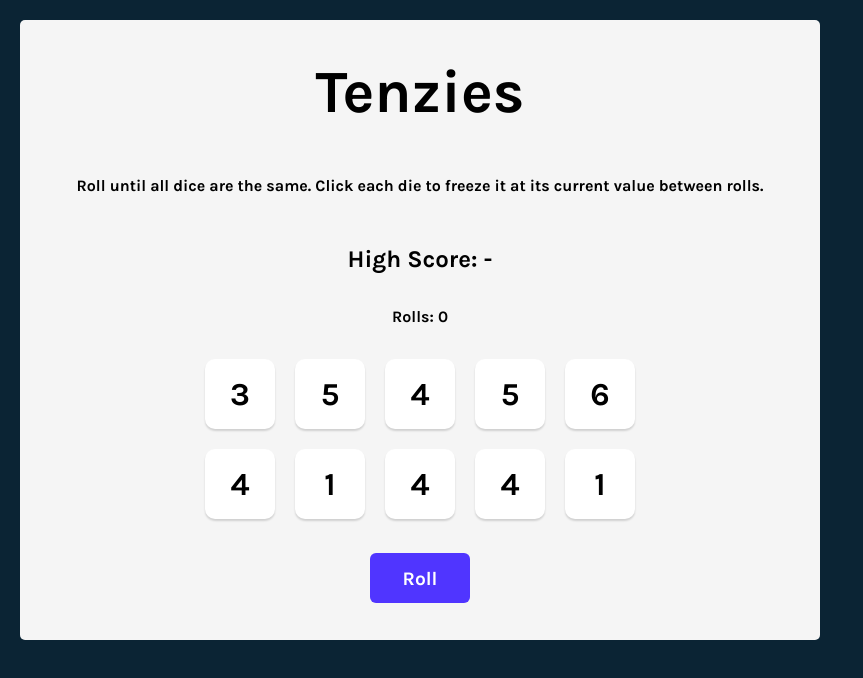
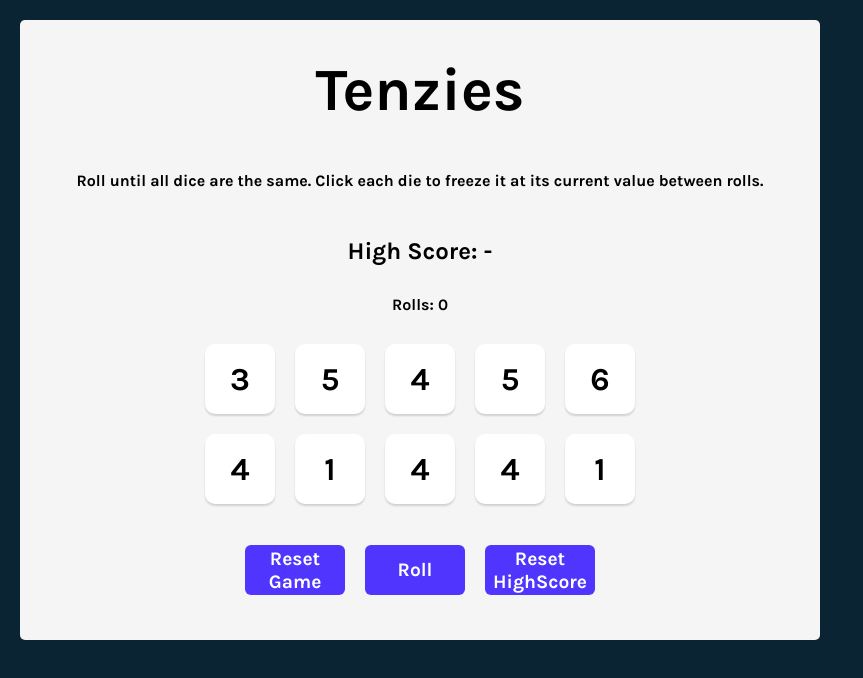
Before and after one commit to Damzdev/Tenzies-Game, a React (Vite) app: page / in a window 1280 px wide. Shown: the top 678 px of the page, without its empty margins (0-863 px from the left). Built offline with nearby package versions, Linux system fonts and the light colour scheme.

Commit message:
Added reset game and reset highscore

```diff
--- a/App.jsx
+++ b/App.jsx
@@ -34,6 +34,17 @@ export default function App() {
 		return newDice
 	}
 
+	const resetGame = () => {
+		setDice(allNewDice())
+		setTenzies(false)
+		setRolls(0)
+	}
+
+	const resetHighScore = () => {
+		setHighScore(Infinity)
+		localStorage.removeItem('highScore')
+	}
+
 	function rollDice() {
 		if (!tenzies) {
 			setDice((oldDice) =>
@@ -43,9 +54,7 @@ export default function App() {
 			)
 			setRolls(rolls + 1)
 		} else {
-			setTenzies(false)
-			setDice(allNewDice())
-			setRolls(0)
+			resetGame()
 		}
 	}
 
@@ -86,9 +95,17 @@ export default function App() {
 			</h2>
 			<p className="rolls">Rolls: {rolls}</p>
 			<div className="dice-container">{diceElements}</div>
-			<button className="roll-dice" onClick={rollDice}>
-				{tenzies ? 'New Game' : 'Roll'}
-			</button>
+			<div className="buttons-container">
+				<button className="resetGame" onClick={resetGame}>
+					Reset Game
+				</button>
+				<button className="roll-dice" onClick={rollDice}>
+					{tenzies ? 'New Game' : 'Roll'}
+				</button>
+				<button className="resetHighScore" onClick={resetHighScore}>
+					Reset HighScore
+				</button>
+			</div>
 		</main>
 	)
 }
--- a/style.css
+++ b/style.css
@@ -55,7 +55,13 @@ main {
 	font-size: 2rem;
 }
 
-.roll-dice {
+.buttons-container {
+	display: flex;
+}
+
+.roll-dice,
+.resetHighScore,
+.resetGame {
 	height: 50px;
 	width: 100px;
 	border: none;
@@ -65,6 +71,11 @@ main {
 	font-size: 1.2rem;
 	font-family: 'Karla', sans-serif;
 	cursor: pointer;
+	margin: 10px;
+}
+
+.resetHighScore {
+	width: 110px;
 }
 
 .roll-dice:focus {
```
